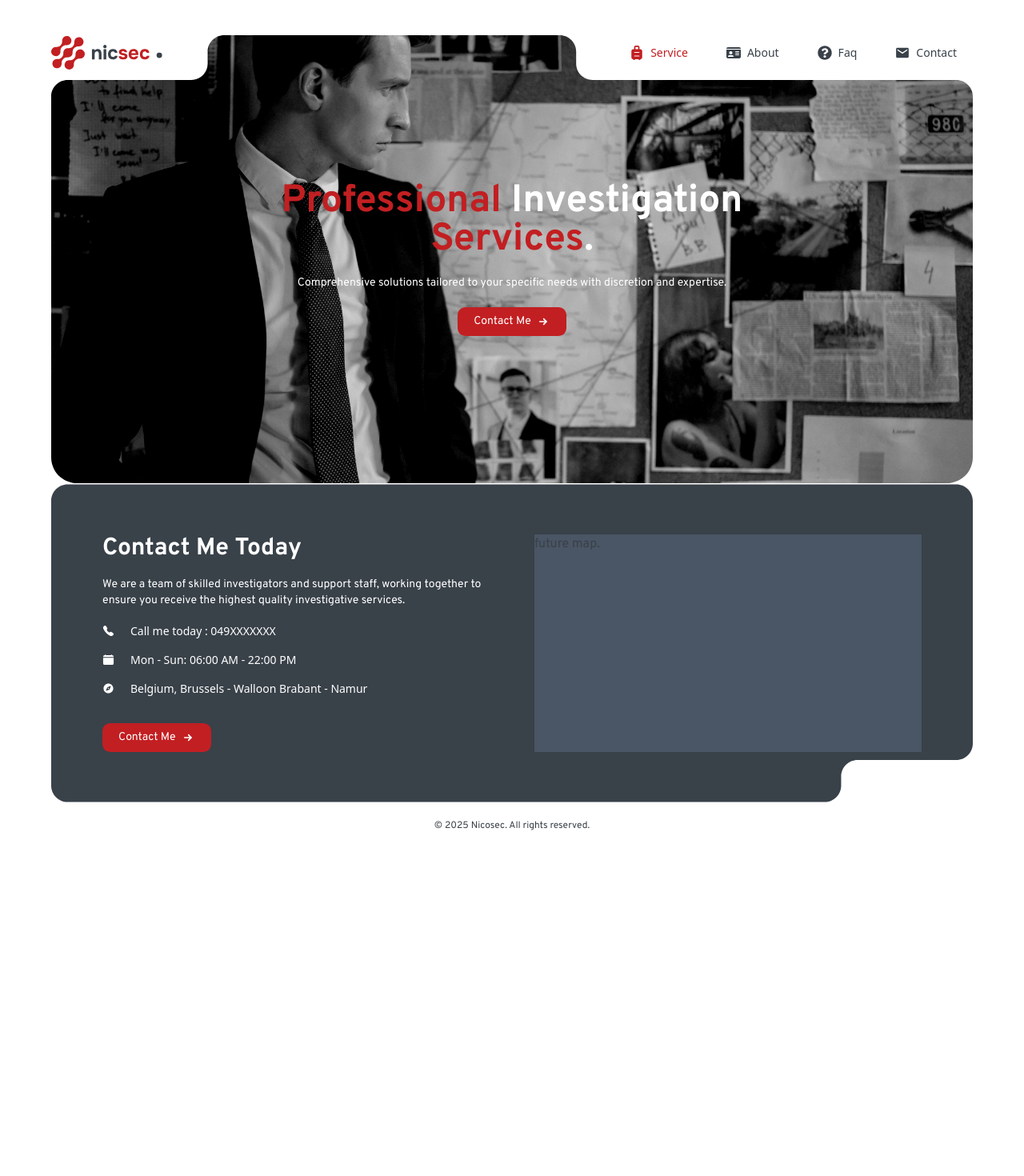
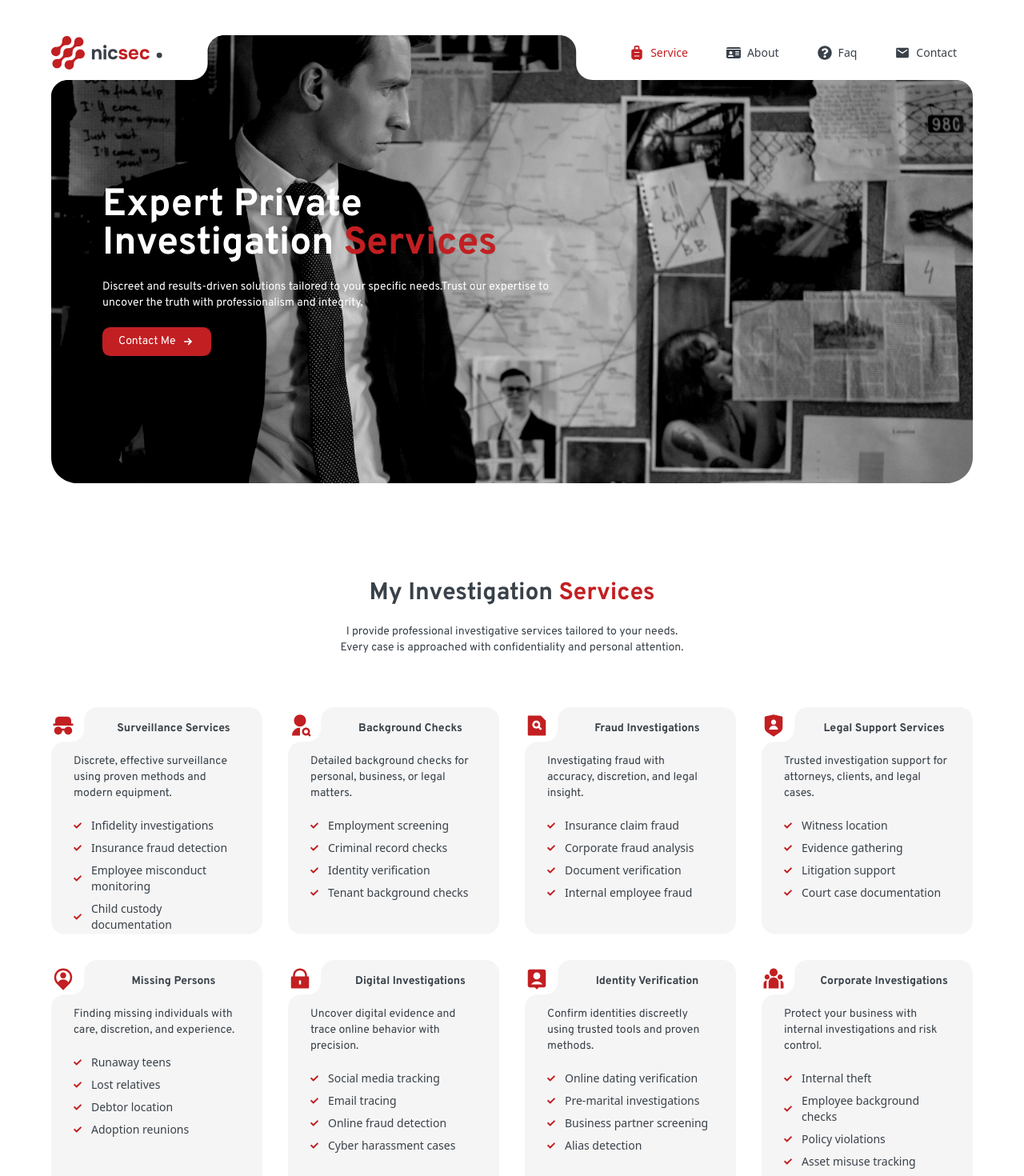
Before and after one commit to yellowSpray/nicsec, a React (Vite) app: page /service in a window 1280 px wide. Shown: the top 1470 px of the page at 80% size. Before the commit the page ends 1060 px from the top, so only its background shows below. Built offline with nearby package versions, Linux system fonts and the light colour scheme.

Commit message:
+ services section

```diff
--- a/src/components/common/Content.tsx
+++ b/src/components/common/Content.tsx
@@ -4,15 +4,17 @@ import Background from "../ui/Background";
 import Button from "../ui/Button";
 
 interface ContentProps {
-  backgroundImage: string;
-  title: string;
-  text: string;
+  backgroundImage: string,
+  title: string,
+  text: string,
+  positionClassName?: string
 }
 
 export default function Content({
   backgroundImage,
   title,
   text,
+  positionClassName
 }: ContentProps) {
 
   const [parsedTitle, setParsedTitle] = useState<React.ReactNode[]>([]);
@@ -24,9 +26,9 @@ export default function Content({
 
   return (
     <section className="w-6xl">
-      <div className="clipped-container flex flex-col justify-center items-center">
+      <div className="clipped-container relative w-full overflow-hidden flex flex-col items-center">
         <img src={backgroundImage} alt="Private Detective Professional" />
-        <article className="clipped-content">
+        <article className={`clipped-content ${positionClassName}`}>
           <aside className="w-150">
             <h2 className="text-5xl">{parsedTitle}</h2>
             <p className="text-sm my-5">{text}</p>
--- a/src/components/common/Footer.tsx
+++ b/src/components/common/Footer.tsx
@@ -5,7 +5,6 @@ import { IoCall, IoCalendarClear, IoCompass } from "react-icons/io5";
 export default function Footer() {
   return (
     <footer className="w-6xl relative flex flex-col items-center">
-
       <div className="w-full h-100 absolute top-0 left-0 z-0">
         <BgFooter />
       </div>
@@ -14,9 +13,9 @@ export default function Footer() {
         <div className="w-1/2 h-full flex flex-col items-start justify-between text-white">
           <h3 className="text-3xl">Contact Me Today</h3>
           <p className="text-sm">
-            We are a team of skilled investigators and support staff, working
-            together to ensure you receive the highest quality investigative
-            services.
+            With experience and precision, I offer professional investigative
+            services tailored to meet your unique needs, with the utmost
+            discretion.
           </p>
           <ul className="text-sm">
             <li className="flex flex-row items-center gap-5 mb-4">
@@ -42,7 +41,6 @@ export default function Footer() {
       <section className="w-full my-5 text-center">
         <p className="text-xs">© 2025 Nicosec. All rights reserved.</p>
       </section>
-
     </footer>
   );
 }
--- /dev/null
+++ b/src/components/ui/BgFolder.tsx
@@ -0,0 +1,16 @@
+export default function BgFolder() {
+  return (
+    <svg
+      width="100%"
+      height="100%"
+      viewBox="0 0 256 275"
+      fill="none"
+      xmlns="http://www.w3.org/2000/svg"
+    >
+      <path
+        d="M240 0C248.837 0 256 7.16344 256 16V259C256 267.837 248.837 275 240 275H16C7.16344 275 5.83896e-08 267.837 0 259V58C0 49.1634 7.16344 42 16 42H23.9258C32.7623 42 39.9258 34.8366 39.9258 26V16C39.9258 7.16344 47.0892 0 55.9258 0H240Z"
+        fill="#F5F5F5"
+      />
+    </svg>
+  );
+}
--- /dev/null
+++ b/src/components/ui/Folder.tsx
@@ -0,0 +1,41 @@
+import BgFolder from "../ui/BgFolder";
+import { FaCheck } from "react-icons/fa";
+
+interface ServiceProps {
+  icone: React.ReactNode;
+  title: string;
+  text: string;
+  listService: string[];
+}
+
+export default function Folder({
+  icone,
+  title,
+  text,
+  listService,
+}: ServiceProps) {
+  return (
+    <div className="col-span-3 relative">
+      <article className="absolute">
+        <div className="w-full flex flex-row items-center">
+          <span className=" relative top-2 text-second">{icone}</span>
+          <h4 className="w-full pl-3 text-center text-sm relative top-3">{title}</h4>
+        </div>
+        <div className="p-7">
+            <p className="text-sm mb-4">{text}</p>
+            <ul className="text-sm">
+            {listService.map((item, idx) => (
+                <li key={idx} className="flex flex-row items-center gap-3 py-1">
+                <span className="text-second">
+                    <FaCheck size={10} />
+                </span>
+                {item}
+                </li>
+            ))}
+            </ul>
+        </div>
+      </article>
+      <BgFolder />
+    </div>
+  );
+}
--- /dev/null
+++ b/src/features/infoService.tsx
@@ -0,0 +1,103 @@
+import {
+  RiSpyFill,
+  RiUserSearchFill,
+  RiFileSearchFill,
+  RiShieldUserFill,
+  RiMapPinUserFill,
+  RiLockFill,
+  RiAccountPinBoxFill,
+  RiTeamFill,
+} from "react-icons/ri";
+
+const infoService = [
+  {
+    icone: <RiSpyFill size={30} />,
+    title: "Surveillance Services",
+    text: "Discrete, effective surveillance using proven methods and modern equipment.",
+    listService: [
+      "Infidelity investigations",
+      "Insurance fraud detection",
+      "Employee misconduct monitoring",
+      "Child custody documentation",
+    ],
+  },
+  {
+    icone: <RiUserSearchFill size={30} />,
+    title: "Background Checks",
+    text: "Detailed background checks for personal, business, or legal matters.",
+    listService: [
+      "Employment screening",
+      "Criminal record checks",
+      "Identity verification",
+      "Tenant background checks",
+    ],
+  },
+  {
+    icone: <RiFileSearchFill size={30} />,
+    title: "Fraud Investigations",
+    text: "Investigating fraud with accuracy, discretion, and legal insight.",
+    listService: [
+      "Insurance claim fraud",
+      "Corporate fraud analysis",
+      "Document verification",
+      "Internal employee fraud",
+    ],
+  },
+  {
+    icone: <RiShieldUserFill size={30} />,
+    title: "Legal Support Services",
+    text: "Trusted investigation support for attorneys, clients, and legal cases.",
+    listService: [
+      "Witness location",
+      "Evidence gathering",
+      "Litigation support",
+      "Court case documentation",
+    ],
+  },
+  {
+    icone: <RiMapPinUserFill size={30} />,
+    title: "Missing Persons",
+    text: "Finding missing individuals with care, discretion, and experience.",
+    listService: [
+      "Runaway teens",
+      "Lost relatives",
+      "Debtor location",
+      "Adoption reunions",
+    ],
+  },
+  {
+    icone: <RiLockFill size={30} />,
+    title: "Digital Investigations",
+    text: "Uncover digital evidence and trace online behavior with precision.",
+    listService: [
+      "Social media tracking",
+      "Email tracing",
+      "Online fraud detection",
+      "Cyber harassment cases",
+    ],
+  },
+  {
+    icone: <RiAccountPinBoxFill size={30} />,
+    title: "Identity Verification",
+    text: "Confirm identities discreetly using trusted tools and proven methods.",
+    listService: [
+      "Online dating verification",
+      "Pre-marital investigations",
+      "Business partner screening",
+      "Alias detection",
+    ],
+  },
+  {
+    icone: <RiTeamFill size={30} />,
+    title: "Corporate Investigations",
+    text: "Protect your business with internal investigations and risk control.",
+    listService: [
+      "Internal theft",
+      "Employee background checks",
+      "Policy violations",
+      "Asset misuse tracking",
+    ],
+  },
+];
+
+export default infoService;
--- a/src/pages/Home.tsx
+++ b/src/pages/Home.tsx
@@ -31,6 +31,7 @@ export default function Home() {
         backgroundImage={Detective}
         title="Professional & Friendly Private Detective."
         text="Providing discreet, thorough, and results-driven investigative services that empower individuals, businesses, and legal professionals, to make informed decisions."
+        positionClassName="items-center text-center"
       />
 
       <section className="w-6xl my-30">
--- a/src/pages/Services.tsx
+++ b/src/pages/Services.tsx
@@ -1,14 +1,43 @@
 import Detective from "../assets/images/detective_pic.png";
 import Content from "../components/common/Content";
+import Folder from "../components/ui/Folder";
+import infoService from "../features/infoService";
 
 export default function Service() {
+
   return (
-    <section className="w-6xl">
+    <div className="w-full flex flex-col items-center">
       <Content
         backgroundImage={Detective}
-        title="Professional Investigation Services."
-        text="Comprehensive solutions tailored to your specific needs with discretion and expertise."
+        title="Expert Private Investigation Services"
+        text="Discreet and results-driven solutions tailored to your specific needs.Trust our expertise to uncover the truth with professionalism and integrity."
+        positionClassName="items-start text-start"
       />
-    </section>
+
+      <section className="w-6xl my-30 flex flex-col items-center">
+        <div className="w-full mb-16">
+          <h3 className="text-3xl mb-5 text-center">
+            My Investigation <span className="text-second">Services</span>
+          </h3>
+          <p className="text-sm text-center">
+            I provide professional investigative services tailored to your
+            needs. <br/>Every case is approached with confidentiality and personal
+            attention.
+          </p>
+        </div>
+        <div className="w-full grid grid-cols-12 grid-rows-2 gap-8">
+          {infoService.map(({icone, title, text, listService },  index) => (
+            <Folder
+              key={index}
+              icone={icone}
+              title={title}
+              text={text}
+              listService={listService}
+            />
+          ))}
+        </div>
+      </section>
+
+    </div>
   );
 }
--- a/src/styles/index.css
+++ b/src/styles/index.css
@@ -58,13 +58,6 @@ button {
 
 /* Home page main content */
 
-.clipped-container {
-  position: relative;
-  width: 100%;
-  margin: 0 auto;
-  overflow: hidden;
-}
-
 .clipped-container img {
   width: 100%;
   height: 560px;
@@ -75,15 +68,13 @@ button {
 
 .clipped-content {
   position: absolute;
-  top: 0;
+  top: 15px;
   left: 0;
   width: 100%;
   height: 100%;
-  padding: 3rem;
+  padding: 4rem;
   display: flex;
   flex-direction: column;
   justify-content: center;
-  align-items: center;
-  text-align: center;
   color: white;
 }
```
Also changed, not shown: src/assets/svg/folder.svg (added).
